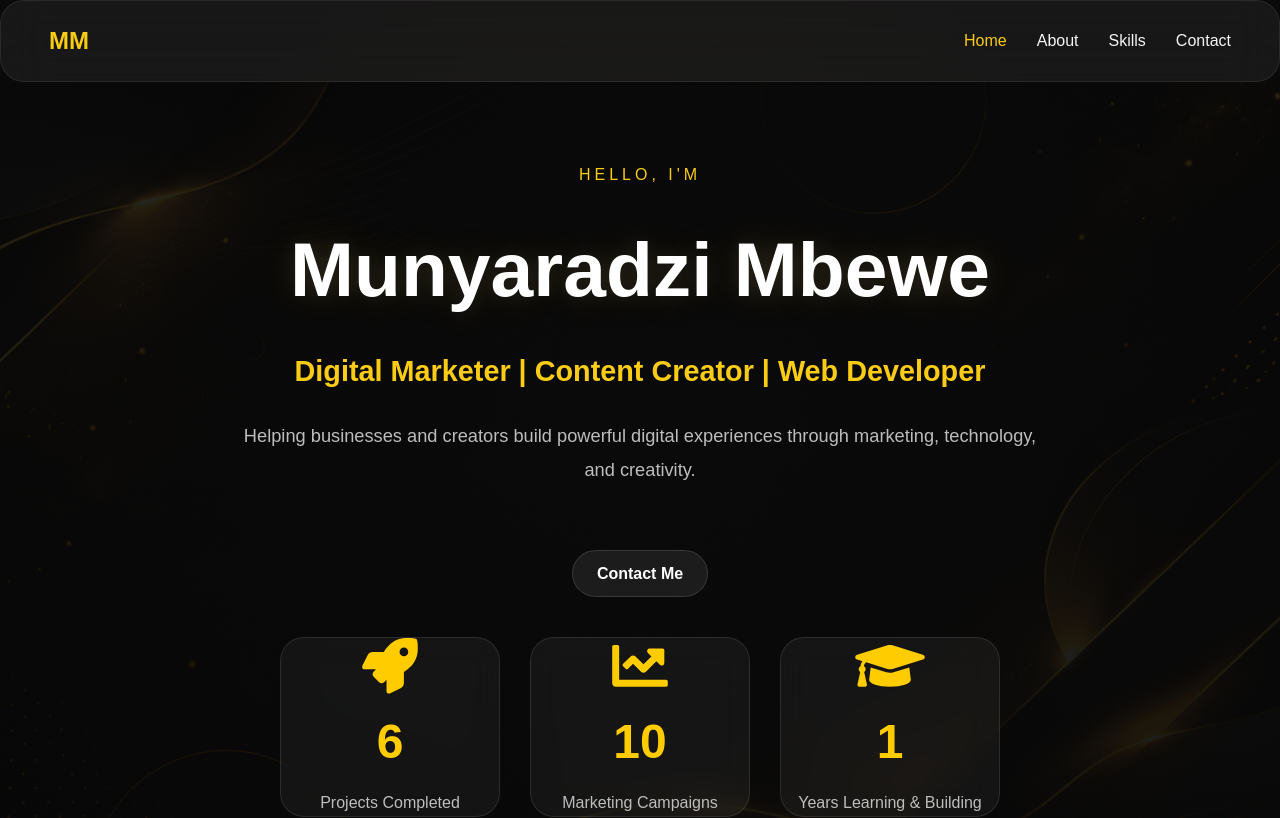
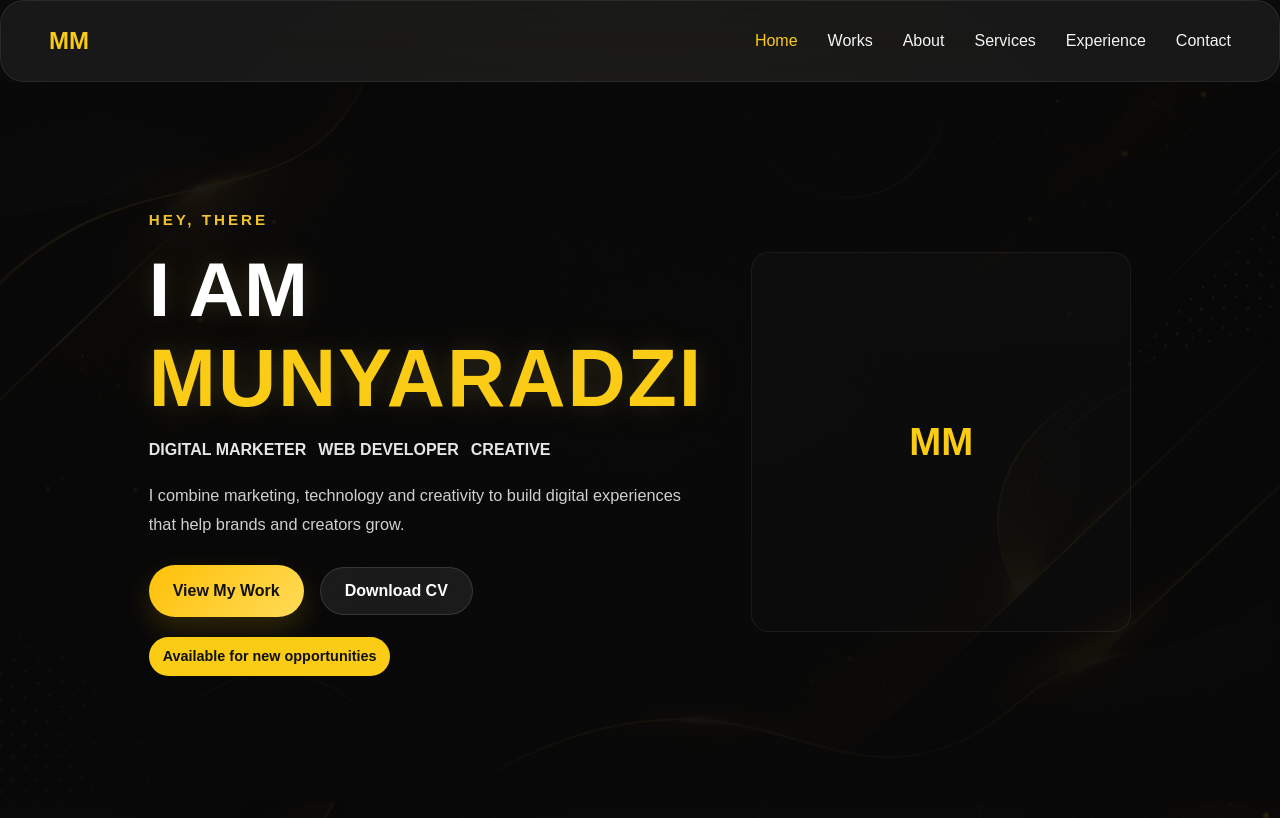
Before and after one commit to munya-meister/My-portfolio, a React (Vite) app: page / in a window 1280 px wide. Shown: the top 818 px of the page. Built offline with nearby package versions, Linux system fonts and the light colour scheme; no server answers.

Commit message:
added image

```diff
--- a/src/components/Navbar/Navbar.jsx
+++ b/src/components/Navbar/Navbar.jsx
@@ -6,8 +6,10 @@ function Navbar() {
 
   const links = [
     { href: "#home", label: "Home" },
+    { href: "#projects", label: "Works" },
     { href: "#about", label: "About" },
-    { href: "#skills", label: "Skills" },
+    { href: "#services", label: "Services" },
+    { href: "#skills", label: "Experience" },
     { href: "#contact", label: "Contact" },
   ];
 
@@ -18,11 +20,11 @@ function Navbar() {
 
       sections.forEach((section) => {
         const sectionHeight = section.offsetHeight;
-        const sectionTop = section.offsetTop - 100;
+        const sectionTop = section.offsetTop - 120;
         const sectionId = section.getAttribute("id");
         const link = document.querySelector(`.nav-links a[href="#${sectionId}"]`);
 
-        if (link && scrollY > sectionTop && scrollY <= sectionTop + sectionHeight) {
+        if (link && scrollY >= sectionTop && scrollY < sectionTop + sectionHeight) {
           link.classList.add("active");
         } else if (link) {
           link.classList.remove("active");
@@ -37,7 +39,7 @@ function Navbar() {
   return (
     <nav className="navbar">
       <div className="container nav-inner">
-        <div className="logo">MM</div>
+        <div className="logo" aria-hidden>MM</div>
 
         <button
           className={`hamburger ${menuOpen ? "open" : ""}`}
@@ -49,10 +51,10 @@ function Navbar() {
           <span></span>
         </button>
 
-        <ul className={`nav-links ${menuOpen ? "open" : ""}`}>
+        <ul className={`nav-links ${menuOpen ? "open" : ""}`} role="menu">
           {links.map((link) => (
-            <li key={link.href}>
-              <a href={link.href} onClick={() => setMenuOpen(false)}>
+            <li key={link.href} role="none">
+              <a role="menuitem" href={link.href} onClick={() => setMenuOpen(false)}>
                 {link.label}
               </a>
             </li>
--- a/src/components/hero/Hero.css
+++ b/src/components/hero/Hero.css
@@ -226,3 +226,109 @@
 .hero {
     min-height: calc(100vh - 80px);
 }
+
+/* Editorial hero grid */
+.editorial-hero .hero-grid{
+  display:grid;
+  grid-template-columns: 1fr 380px;
+  gap:48px;
+  align-items:center;
+  padding:36px 0;
+}
+
+.hero-left{
+  color:#fff;
+}
+
+.intro-badge{
+  color:#f1c232;
+  font-weight:700;
+  letter-spacing:3px;
+  margin-bottom:18px;
+  font-size:.95rem;
+}
+
+.hero-main{
+  font-size:clamp(2.4rem,6vw,4.2rem);
+  line-height:1.02;
+  margin:0 0 12px 0;
+  font-weight:800;
+  display:flex;
+  flex-direction:column;
+}
+
+.hero-name{
+  display:block;
+  color:#facc15;
+  margin-top:8px;
+  font-size:1.05em;
+  letter-spacing:2px;
+}
+
+.roles{
+  display:flex;
+  gap:12px;
+  margin-top:14px;
+  color:#e6e6e6;
+  font-weight:700;
+  text-transform:uppercase;
+}
+
+.hero-copy{
+  margin-top:18px;
+  color:#cfcfcf;
+  max-width:60ch;
+  font-size:1.02rem;
+  line-height:1.8;
+}
+
+.hero-cta-row{
+  margin-top:26px;
+  display:flex;
+  gap:16px;
+  align-items:center;
+}
+
+.status-badge{
+  margin-top:20px;
+  display:inline-block;
+  color:#111;
+  background:#facc15;
+  padding:8px 14px;
+  border-radius:999px;
+  font-weight:700;
+  font-size:.9rem;
+}
+
+.hero-right .profile-wrap{
+  width:100%;
+  max-width:380px;
+  aspect-ratio: 1/1;
+  border-radius:18px;
+  overflow:hidden;
+  border:1px solid rgba(255,255,255,0.06);
+  display:flex;
+  align-items:center;
+  justify-content:center;
+  background:linear-gradient(180deg, rgba(255,255,255,0.02), rgba(255,255,255,0.01));
+}
+
+.profile-image{
+  width:100%;
+  height:100%;
+  object-fit:cover;
+  display:block;
+}
+
+.profile-wrap.placeholder{
+  font-weight:900;
+  font-size:2.4rem;
+  color:#facc15;
+}
+
+@media(max-width:900px){
+  .editorial-hero .hero-grid{ grid-template-columns: 1fr; }
+  .hero-right{ order:-1; margin-bottom:18px; display:flex; justify-content:center; }
+  .hero-left{ text-align:center; }
+  .roles{ justify-content:center; }
+}
--- a/src/components/hero/Hero.jsx
+++ b/src/components/hero/Hero.jsx
@@ -1,60 +1,91 @@
 import "./Hero.css";
+import { useEffect, useState } from "react";
 import heroBg from "../../assets/heroe.png";
-import { FaRocket, FaChartLine, FaGraduationCap } from "react-icons/fa";
+import { fetchAbout } from "../../api";
+import { downloadPublicFile } from "../../utils/downloadFile";
 
 function Hero() {
+  const [about, setAbout] = useState(null);
+
+  useEffect(() => {
+    let active = true;
+    fetchAbout()
+      .then((data) => {
+        if (!active) return;
+        setAbout((prev) => ({ ...prev, ...data }));
+      })
+      .catch(() => {});
+    return () => {
+      active = false;
+    };
+  }, []);
+
+  const profileSrc = about && about.profilePic
+    ? about.profilePic.startsWith("/uploads/")
+      ? `${import.meta.env.VITE_API_BASE_URL || "http://localhost:4000"}${about.profilePic}`
+      : about.profilePic
+    : null;
+
+  const handleDownloadCv = async () => {
+    const url = about?.cvUrl || "/Munyaradzi CV.pdf";
+    await downloadPublicFile(url, "Munyaradzi_Mbewe_CV.pdf");
+  };
+
   return (
-    <section id="home" className="hero"
+    <section id="home" className="hero editorial-hero"
       style={{
         backgroundImage: `
-          linear-gradient(rgba(8, 8, 8, 0.88), rgba(8, 8, 8, 0.92)),
+          linear-gradient(rgba(8, 8, 8, 0.92), rgba(8, 8, 8, 0.96)),
           url(${heroBg})
         `,
         backgroundSize: "cover",
         backgroundPosition: "center",
         backgroundRepeat: "no-repeat",
-        backgroundAttachment: "fixed",
       }}
     >
       <div className="container">
-        <div className="hero-content">
-          <p className="hero-intro">HELLO, I'M</p>
+        <div className="hero-grid">
 
-          <h1>Munyaradzi Mbewe</h1>
+          <div className="hero-left">
+            <div className="intro-badge">HEY, THERE</div>
 
-          <h2>Digital Marketer | Content Creator | Web Developer </h2>
+            <h1 className="hero-main">
+              I AM
+              <span className="hero-name">MUNYARADZI</span>
+            </h1>
 
-          <p className="hero-description">
-            Helping businesses and creators build powerful digital experiences
-            through marketing, technology, and creativity.
-          </p>
+            <div className="roles">
+              <div> DIGITAL MARKETER</div>
+              <div> WEB DEVELOPER</div>
+              <div> CREATIVE</div>
+            </div>
 
-          <div className="hero-buttons">
-            <a className="secondary-btn" href="#contact">
-              Contact Me
-            </a>
+            <p className="hero-copy">
+              I combine marketing, technology and creativity to build digital
+              experiences that help brands and creators grow.
+            </p>
+
+            <div className="hero-cta-row">
+              <a className="primary-btn" href="#projects">View My Work</a>
+
+              <button className="secondary-btn" onClick={handleDownloadCv}>
+                Download CV
+              </button>
+            </div>
+
+            <div className="status-badge">Available for new opportunities</div>
           </div>
 
+          <div className="hero-right">
+            {profileSrc ? (
+              <div className="profile-wrap">
+                <img src={profileSrc} alt="Munyaradzi Mbewe" className="profile-image" />
+              </div>
+            ) : (
+              <div className="profile-wrap placeholder">MM</div>
+            )}
+          </div>
 
-          <div className="stats-container">
-            <div className="stat-card">
-              <FaRocket className="stat-icon" />
-              <h3>6</h3>
-              <p>Projects Completed</p>
-            </div>
-
-            <div className="stat-card">
-              <FaChartLine className="stat-icon" />
-              <h3>10</h3>
-              <p>Marketing Campaigns</p>
-            </div>
-
-            <div className="stat-card">
-              <FaGraduationCap className="stat-icon" />
-              <h3>1</h3>
-              <p>Years Learning & Building</p>
-            </div>
-          </div>
         </div>
       </div>
     </section>
--- a/src/components/projects/projects.css
+++ b/src/components/projects/projects.css
@@ -33,8 +33,9 @@
 }
 
 .projects-heading h2{
-    font-size:clamp(2.6rem,5vw,4.5rem);
-    line-height:1.1;
+    font-size:clamp(2.2rem,4.2vw,4rem);
+    line-height:1.02;
+    letter-spacing:-0.02em;
 }
 
 .projects-heading span{
@@ -45,165 +46,117 @@
 
 }
 
-/* ========================= */
+/* Editorial asymmetric grid */
 
 .projects-grid{
     display:grid;
-
-    grid-template-columns:repeat(auto-fit, minmax(380px,1fr));
-
-    gap:40px;
-
-    align-items:stretch;
-
-    justify-content:center;
-
+    grid-template-columns:repeat(12, 1fr);
+    grid-auto-rows: 1fr;
+    gap:30px;
     width:100%;
+    align-items:start;
 }
 
-/* ========================= */
-
+/* Default project card layout (will be overridden by nth-child rules for asymmetry) */
 .project-card{
     background:#181818;
-    border-radius:25px;
+    border-radius:18px;
     overflow:hidden;
-    border:1px solid rgba(255,255,255,.08);
-    transition:.4s;
+    border:1px solid rgba(255,255,255,.06);
+    transition:.45s;
 
     display:flex;
     flex-direction:column;
 
-    height:100%;
-    min-height:540px;
+    min-height:280px;
 }
 
+/* Asymmetric placement rules */
+.projects-grid .project-card{ grid-column: span 6; }
+.projects-grid .project-card:nth-child(3n+1){ grid-column: 1 / span 8; }
+.projects-grid .project-card:nth-child(3n+2){ grid-column: auto / span 4; }
+.projects-grid .project-card:nth-child(3n){ grid-column: 1 / -1; }
+
 .project-card:hover{
-
-    transform:translateY(-12px);
-
+    transform:translateY(-10px);
     border-color:#ffc107;
-
-    box-shadow:0 20px 45px rgba(255,193,7,.18);
-
+    box-shadow:0 30px 60px rgba(255,193,7,.12);
 }
 
 /* ========================= */
 
 .project-image-wrapper{
-
     overflow:hidden;
-
 }
 
 .project-image{
-
     width:100%;
-
-    height:220px;
-
+    height:320px;
     object-fit:cover;
-
-    transition:.6s;
-
+    transition:transform .8s ease, filter .6s ease;
     display:block;
-
 }
 
+/* Reduce image height for narrow tiles */
+.projects-grid .project-card:nth-child(3n+2) .project-image{ height:220px; }
+.projects-grid .project-card:nth-child(3n) .project-image{ height:420px; }
+
 .project-card:hover img{
-
-transform:
-scale(1.08)
-rotate(1deg);
-
-filter:brightness(1.08);
-
-}
-
-.project-card:hover{
-
-box-shadow:
-0 0 25px rgba(255,193,7,.18),
-0 20px 60px rgba(255,193,7,.15);
-
+ transform: scale(1.06) rotate(.6deg);
+ filter:brightness(1.04);
 }
 
 /* ========================= */
 
 .project-content{
-
     display:flex;
     flex-direction:column;
     flex:1;
-
-    padding:24px;
-
+    padding:26px;
 }
 
 /* ========================= */
 
 .project-title{
-
-    font-size:1.8rem;
-
-    margin-bottom:16px;
-
-    font-weight:700;
-
+    font-size:1.6rem;
+    margin-bottom:12px;
+    font-weight:800;
+    letter-spacing:-0.01em;
 }
 
 /* ========================= */
 
 .project-description{
-
     color:#cccccc;
-
     line-height:1.8;
-
-    margin-bottom:16px;
-
+    margin-bottom:18px;
     display:-webkit-box;
-    -webkit-line-clamp:3;
+    -webkit-line-clamp:4;
     -webkit-box-orient:vertical;
     overflow:hidden;
-
 }
 
 /* ========================= */
 
 .project-tech{
-
     display:flex;
-
     flex-wrap:wrap;
-
-    gap:12px;
-
-    margin-bottom:20px;
-
+    gap:10px;
+    margin-bottom:18px;
 }
 
 .tech-tag{
-
-    background:#232323;
-
+    background:transparent;
     color:#ffc107;
-
-    padding:10px 18px;
-
-    border-radius:30px;
-
-    font-size:.9rem;
-
-    transition:.3s;
-
+    padding:8px 14px;
+    border-radius:999px;
+    font-size:.88rem;
+    border:1px solid rgba(255,193,7,0.08);
 }
 
 .tech-tag:hover{
-
     background:#ffc107;
-
     color:#111;
-
 }
 
 /* ========================= */
@@ -217,109 +170,55 @@ box-shadow:
 /* ========================= */
 
 .project-btn{
-
     flex:1;
-
     display:flex;
-
     justify-content:center;
-
     align-items:center;
-
     gap:8px;
-
     padding:10px 12px;
-
     border-radius:10px;
-
     text-decoration:none;
-
-    font-size:0.9rem;
-    font-weight:600;
-
-    transition:.35s;
-
+    font-size:0.95rem;
+    font-weight:700;
+    transition:.28s;
 }
 
 .primary-btn{
-
     background:#ffc107;
-
     color:#111;
-
 }
-
-.primary-btn:hover{
-
-    background:#ffd54f;
-
-}
+.primary-btn:hover{ background:#ffd54f; }
 
 .secondary-btn{
-
     border:1px solid #ffc107;
-
     color:#ffc107;
-
+    background:transparent;
 }
-
-.secondary-btn:hover{
-
-    background:#ffc107;
-
-    color:#111;
-
-}
+.secondary-btn:hover{ background:#ffc107; color:#111; }
 
 /* ========================= */
 
-@media(max-width:900px){
-
-.projects{
-
-padding:100px 7%;
-
+@media(max-width:1100px){
+  .projects-grid{ grid-template-columns: repeat(8, 1fr); }
+  .projects-grid .project-card{ grid-column: span 8; }
+  .projects-grid .project-card:nth-child(3n+2){ grid-column: span 8; }
+  .projects-grid .project-card:nth-child(3n){ grid-column: 1 / -1; }
 }
 
-.projects-grid{
-    display:grid !important;
-    grid-template-columns:repeat(2, 1fr) !important;
-    gap:24px !important;
-    width:100%;
-}
-
-.project-image{
-
-height:220px;
-
-}
-
-.projects-heading h2{
-
-font-size:2.3rem;
-
-}
-
-.project-links{
-
-flex-direction:column;
-
-}
-
+@media(max-width:900px){
+  .projects{ padding:80px 6%; }
+  .projects-grid{ display:grid !important; grid-template-columns:repeat(2, 1fr) !important; gap:24px !important; }
+  .project-image{ height:220px; }
+  .projects-heading h2{ font-size:2.3rem; }
+  .project-links{ flex-direction:column; }
 }
 
 @media(max-width:600px){
-    .projects-grid{
-        grid-template-columns:1fr !important;
-    }
+    .projects-grid{ grid-template-columns:1fr !important; }
+    .projects-grid .project-card{ grid-column: 1 / -1 !important; }
 }
 
 .project-btn:hover{
-
-transform:
-translateY(-2px);
-
-box-shadow:
-0 8px 16px rgba(255,193,7,.2);
-
+ transform: translateY(-2px);
+ box-shadow: 0 8px 16px rgba(255,193,7,.16);
 }
```
Also changed, not shown: src/components/services/Services.jsx (added, +53 -0 lines), src/components/services/services.css (added, +32 -0 lines), public/p1.png (added).
